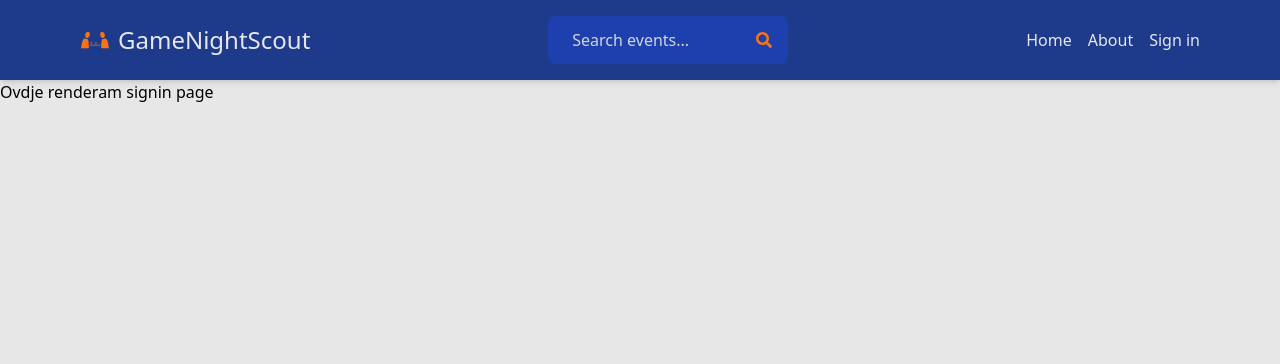
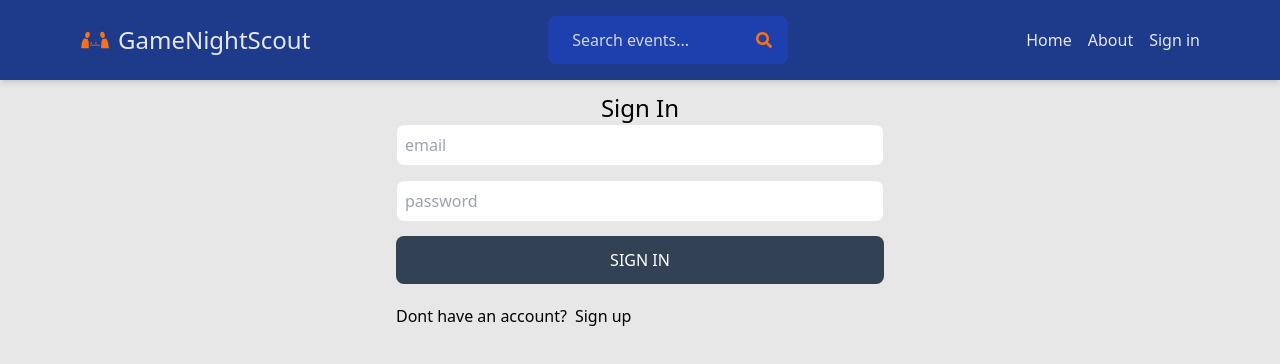
Before and after one commit to brkuvezdic/GameNightScout-frontend, a React (Vite) app in the folder client/: page /sign-in in a window 1280 px wide. Shown: the top 364 px of the page. Built offline with nearby package versions, Linux system fonts and the light colour scheme.

Commit message:
SignIn complete

```diff
--- a/client/src/pages/SignIn.jsx
+++ b/client/src/pages/SignIn.jsx
@@ -1,5 +1,76 @@
-import React from "react";
+import { useState } from "react";
+import { Link, useNavigate } from "react-router-dom";
 
 export default function SignIn() {
-  return <div>Ovdje renderam signin page</div>;
+  const [formData, setFormData] = useState({});
+  const [error, setError] = useState(null);
+  const [loading, setLoading] = useState(false);
+  const navigate = useNavigate();
+  const handleChange = (e) => {
+    setFormData({
+      ...formData,
+      [e.target.id]: e.target.value,
+    });
+  };
+
+  const handleSubmit = async (e) => {
+    e.preventDefault();
+    try {
+      setLoading(true);
+      const res = await fetch("/api/auth/signin", {
+        method: "POST",
+        headers: {
+          "Content-Type": "application/json",
+        },
+        body: JSON.stringify(formData),
+      });
+      const data = await res.json();
+      console.log(data);
+      if (data.success === false) {
+        setLoading(false);
+        setError(data.message);
+
+        return;
+      }
+      setLoading(false);
+      setError(null);
+      navigate("/");
+    } catch (error) {
+      setLoading(false);
+      setError(error.message);
+    }
+  };
+
+  return (
+    <div className="p-3 max-w-lg mx-auto">
+      <h1 className="text-2xl text-center font-medium">Sign In</h1>
+      <form onSubmit={handleSubmit} className="flex flex-col gap-3.5">
+        <input
+          type="email"
+          placeholder="email"
+          className="border p-2 rounded-lg"
+          id="email"
+          onChange={handleChange}
+        />
+        <input
+          type="password"
+          placeholder="password"
+          className="border p-2 rounded-lg"
+          id="password"
+          onChange={handleChange}
+        />
+        <button
+          disabled={loading}
+          className="bg-slate-700 text-white p-3 rounded-lg uppercase hover:opacity-95 disabled:opacity-80"
+        >
+          {loading ? "Loading..." : "Sign In"}
+        </button>
+      </form>
+      <div className="flex gap-2 mt-5">
+        <p>Dont have an account?</p>
+        <Link to={"/sign-up"}>Sign up</Link>
+      </div>
+      {error && <p className="text-red-500">{error}</p>}
+    </div>
+  );
 }
```
